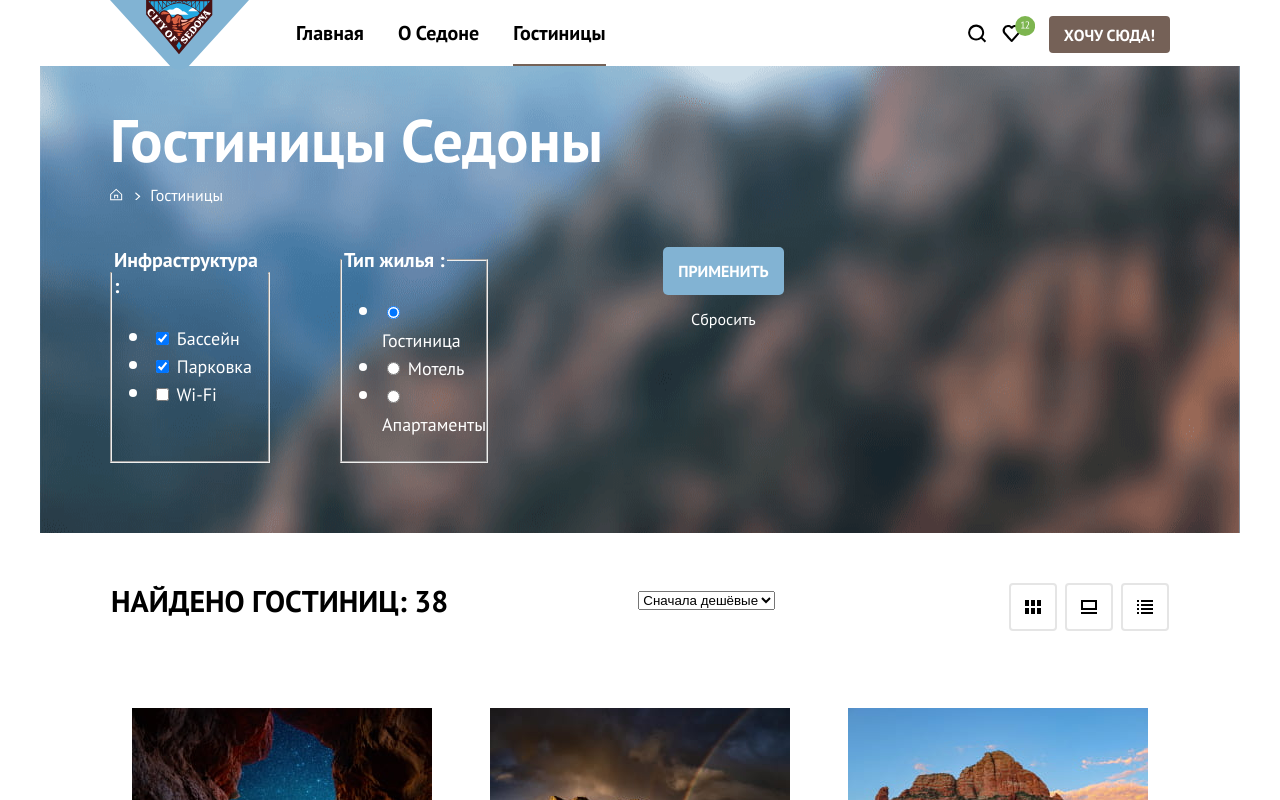
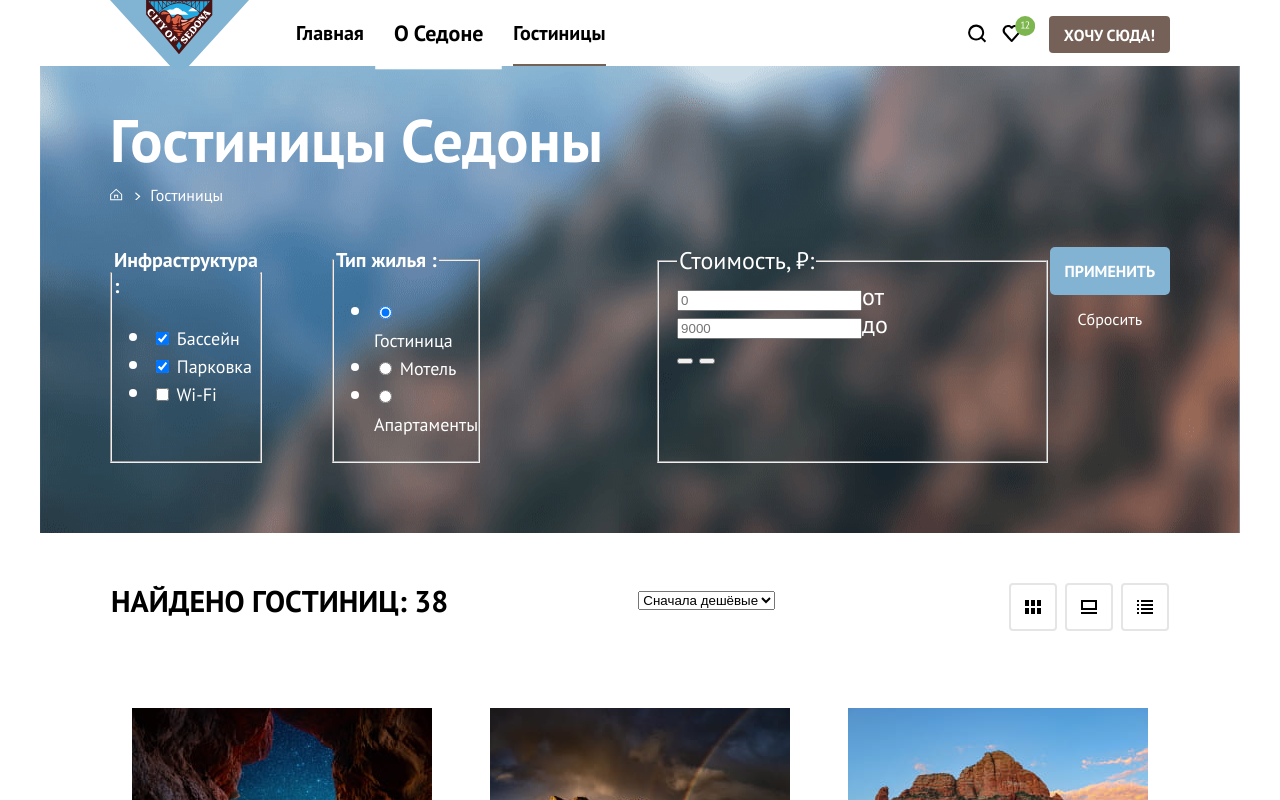
Before and after one commit to htmlacademy-htmlcss/1481535-sedona-34, a plain HTML site: page catalog.html in a window 1280 px wide. Both pictures are taken after a click on the link "О Седоне". Shown: the top 800 px of the page. Drawn offline with Linux system fonts and the light colour scheme.

Commit message:
Добавил форму с типом range

```diff
--- a/catalog.html
+++ b/catalog.html
@@ -74,7 +74,8 @@
         <ul class="breadcrumbs">
           <li class="breadcrumbs-item breadcrumbs-item--actions">
             <a class="breadcrumbs-link" href="index.html">
-              <svg aria-hidden="true" focusable="false" width="13" height="13" viewBox="0 0 13 13" fill="none" xmlns="http://www.w3.org/2000/svg">
+              <svg aria-hidden="true" focusable="false" width="13" height="13" viewBox="0 0 13 13" fill="none"
+                xmlns="http://www.w3.org/2000/svg">
                 <path fill-rule="evenodd" clip-rule="evenodd"
                   d="m.16 6.15 6-5.5 6 5.5v6.2h-12v-6.2Zm1 .4v4.8h10v-4.8l-5-4.5-5 4.5Zm4 3.8h-1v-3.5h4v3.5h-1v-2.5h-2v2.5Z"
                   fill="#fff" /></svg>
@@ -141,13 +142,36 @@
               </li>
             </ul>
           </fieldset>
+          <!--будет форма "Стоимость с type="range""-->
+          <fieldset class="filter-by-price">
+            <legend class="filter-type">Стоимость, &#x20bd;:</legend>
+            <div class="filter-by-price-wrapper">
+              <label>
+                <input class="low-price" type="text" name="low-price" placeholder="0" aria-label="Минимальная цена"
+                  required /><span class="price-limit">от</span>
+              </label>
+              <label>
+                <input class="high-price" type="text" name="high-price" placeholder="9000"
+                  aria-label="Максимальная цена" required /><span class="price-limit">до</span>
+              </label>
+            </div>
+            <div class="range-scale">
+              <div class="range-bar" style="width: 215px">
+                <button class="range-toggle toggle-min" type="button">
+                  <span class="visually-hidden">Изменить минимальную цену.</span>
+                </button>
+                <button class="range-toggle toggle-max" type="button">
+                  <span class="visually-hidden">Изменить максимальную цену.</span>
+                </button>
+              </div>
+            </div>
+          </fieldset>
           <div class="filter-button-wrapper">
             <button class="button button-blue button-blue--apply button-blue--actions" type="submit">
               <span class="button-blue--color">Применить</span>
             </button>
             <button class="button button-reset" type="reset">Сбросить</button>
           </div>
-          <!--будет форма "Стоимость с type="range""-->
         </form>
 
       </header>
@@ -329,7 +353,7 @@
           Подпишитесь на рассылку
         </h2>
         <p class="subscribe-description subscribe-description--catalog">
-          Только полезная информация и никакого спама, честное бойскаутское!
+          Только полезная информация и никакого спама,<br> честное бойскаутское!
         </p>
         <form class="subscribe-form" action="https://echo.htmlacademy.ru/" method="post">
           <input class="subscribe-email" type="email" name="email" placeholder="Ваш e-mail">
--- a/styles/style.css
+++ b/styles/style.css
@@ -118,6 +118,12 @@ body {
   background-color: #FFFFFF;
   text-align: center;
   text-decoration: none;
+}
+
+.navigation-link:hover,
+.navigation-link:focus {
+  transform: scale(1.1);
+  transition: all 0.3s ease-in-out;
 }
 
 .navigation-item--current {
```
Also changed, not shown: index.html (+1 -1 lines).
